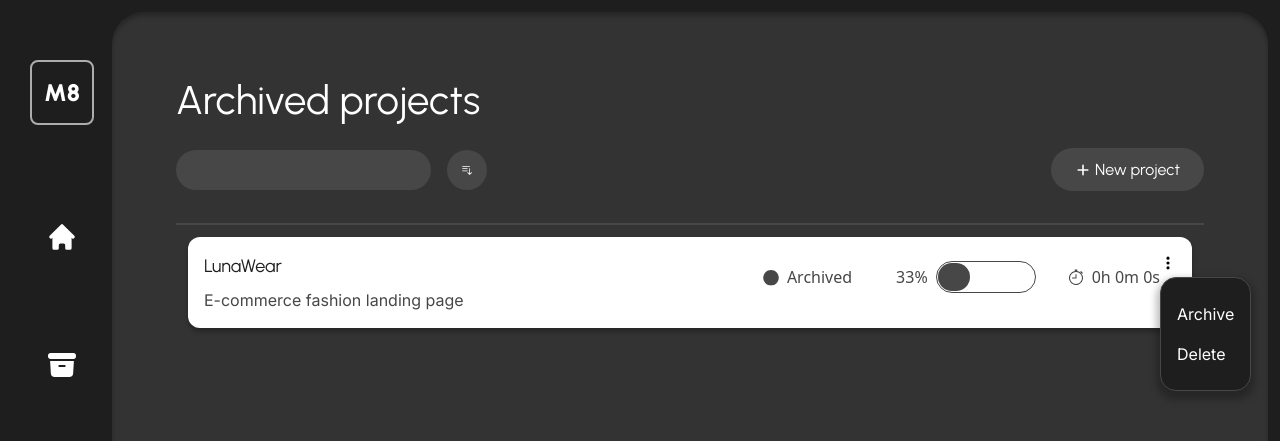
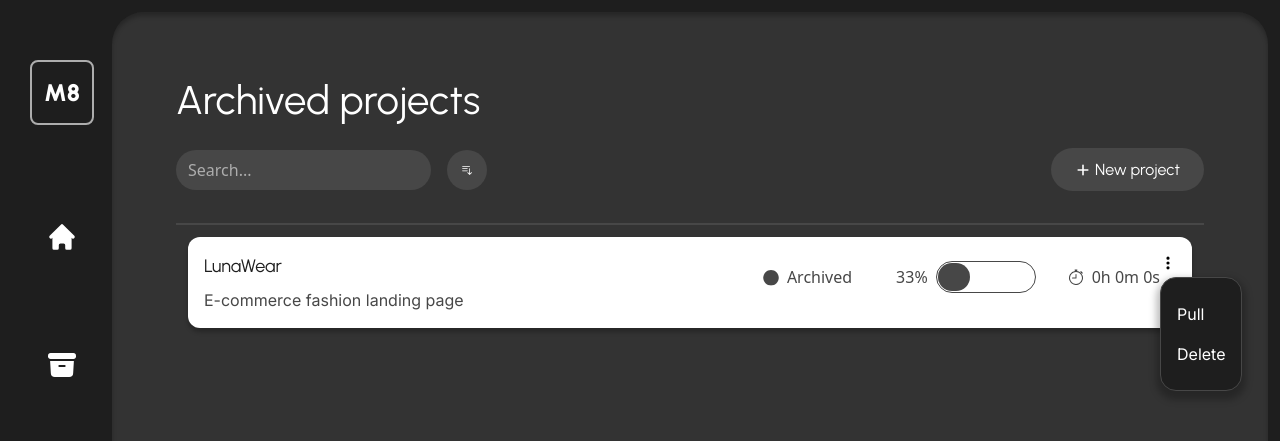
Before and after one commit to shockwavebolt/M8-Project-Tracker, a React (Vite) app: page /archive in a window 1280 px wide. Both pictures are taken after a click on the button 1168 px from the left and 263 px from the top of the page. Shown: the top 441 px of the page. Built offline with nearby package versions, Linux system fonts and the light colour scheme.

Commit message:
Impletemented search feature, bug related to status change identified.

```diff
--- a/src/UI/Top.jsx
+++ b/src/UI/Top.jsx
@@ -4,7 +4,7 @@ import { HiPlus } from "react-icons/hi";
 import Header from "./Header";
 import { useNavigate } from "react-router-dom";
 
-function Top({ children }) {
+function Top({ query, setQuery, children }) {
   const navigate = useNavigate();
 
   function handleCreateProject() {
@@ -16,7 +16,12 @@ function Top({ children }) {
       <Header>{children}</Header>
       <div className="flex justify-between gap-1  items-center self-stretch">
         <div className="flex items-center gap-1 md:gap-4">
-          <input className="h-10 text-[12px] md:text-[16px]"></input>
+          <input
+            className="h-10 text-[12px] md:text-[16px] placeholder-[#ADADAD] placeholder-opacity-70 "
+            placeholder="Search..."
+            value={query}
+            onChange={(e) => setQuery(e.target.value)}
+          ></input>
           <Button variation="primary_2" className="relative">
             <HiBarsArrowDown className="absolute" />
           </Button>
--- a/src/pages/Archive.jsx
+++ b/src/pages/Archive.jsx
@@ -1,3 +1,4 @@
+import { useState } from "react";
 import ArchivedItem from "../projects/ArchivedItem";
 import { useProject } from "../projects/ProjectContext";
 import ProjectItem from "../projects/ProjectItem";
@@ -5,12 +6,18 @@ import Top from "../UI/Top";
 
 function Archive() {
   const { projects } = useProject();
+  const [query, setQuery] = useState("");
+  const filteredProjects = projects.filter((project) =>
+    project.name?.toLowerCase().includes(query.toLowerCase())
+  );
   return (
     <>
       <div className="flex flex-col  gap-8">
-        <Top>Archived projects</Top>
+        <Top query={query} setQuery={setQuery}>
+          Archived projects
+        </Top>
         <ul className="flex flex-col gap-4 p-3 border-t-2 border-[#474747]">
-          {projects.map(
+          {filteredProjects.map(
             (item) =>
               item.status === "Archived" && (
                 <ProjectItem item={item} key={item.id} linkUrl={"archive"} />
--- a/src/pages/Home.jsx
+++ b/src/pages/Home.jsx
@@ -1,15 +1,22 @@
+import { useState } from "react";
 import { useProject } from "../projects/ProjectContext";
 import ProjectItem from "../projects/ProjectItem";
 import Top from "../UI/Top";
 
 function Home() {
   const { projects } = useProject();
+  const [query, setQuery] = useState("");
+  const filteredProjects = projects.filter((project) =>
+    project.name?.toLowerCase().includes(query.toLowerCase())
+  );
   return (
     <>
       <div className="flex flex-col  gap-8">
-        <Top>All Projects</Top>
+        <Top query={query} setQuery={setQuery}>
+          All Projects
+        </Top>
         <ul className="flex flex-col gap-4 p-3 border-t-2 border-[#474747]">
-          {projects.map(
+          {filteredProjects.map(
             (item) =>
               item.status != "Archived" && (
                 <ProjectItem item={item} key={item.id} linkUrl={"projects"} />
--- a/src/projects/ProjectContext.jsx
+++ b/src/projects/ProjectContext.jsx
@@ -202,9 +202,9 @@ function ProjectProvider({ children }) {
         project.id === projectId ? { ...project, status: newStatus } : project
       )
     );
-    newStatus === "Archived"
-      ? toast.success("Project successfully Archived")
-      : "";
+    newStatus === "Archived" ? toast.success("Project archived") : "";
+
+    newStatus === "Active" ? toast.success("Project pulled") : "";
   }
 
   function formatTime(ms) {
--- a/src/projects/ProjectItem.jsx
+++ b/src/projects/ProjectItem.jsx
@@ -3,7 +3,7 @@ import styled from "styled-components";
 import ProjectStats from "../UI/ProjectStats";
 import { useEffect, useRef, useState } from "react";
 import StyledDotMenu from "../UI/dotMenu";
-import { Link } from "react-router-dom";
+import { Link, useLocation } from "react-router-dom";
 import { useProject } from "./ProjectContext";
 
 const Wrapper = styled.li`
@@ -37,6 +37,7 @@ function ProjectItem({ item, linkUrl }) {
   const [menuOpen, setMenuOpen] = useState(false);
   const { deleteProject, updateStatus } = useProject();
   const menuRef = useRef();
+  const location = useLocation();
 
   function toggleMenu() {
     setMenuOpen(!menuOpen);
@@ -95,12 +96,24 @@ function ProjectItem({ item, linkUrl }) {
 
           {menuOpen && (
             <StyledDotMenu ref={menuRef}>
+              {location.pathname === "/home" && (
                 <div
                   className="cursor-pointer"
                   onClick={() => updateStatus(item.id, "Archived")}
                 >
                   Archive
                 </div>
+              )}
+
+              {location.pathname === "/archive" && (
+                <div
+                  className="cursor-pointer"
+                  onClick={() => updateStatus(item.id, "Active")}
+                >
+                  Pull
+                </div>
+              )}
+
               <div
                 className="cursor-pointer"
                 onClick={() => deleteProject(item.id)}
```
Also changed, not shown: 1 other file (tests, documents, lock files or other folders). Lines whose indentation alone changed are shown as unchanged.
